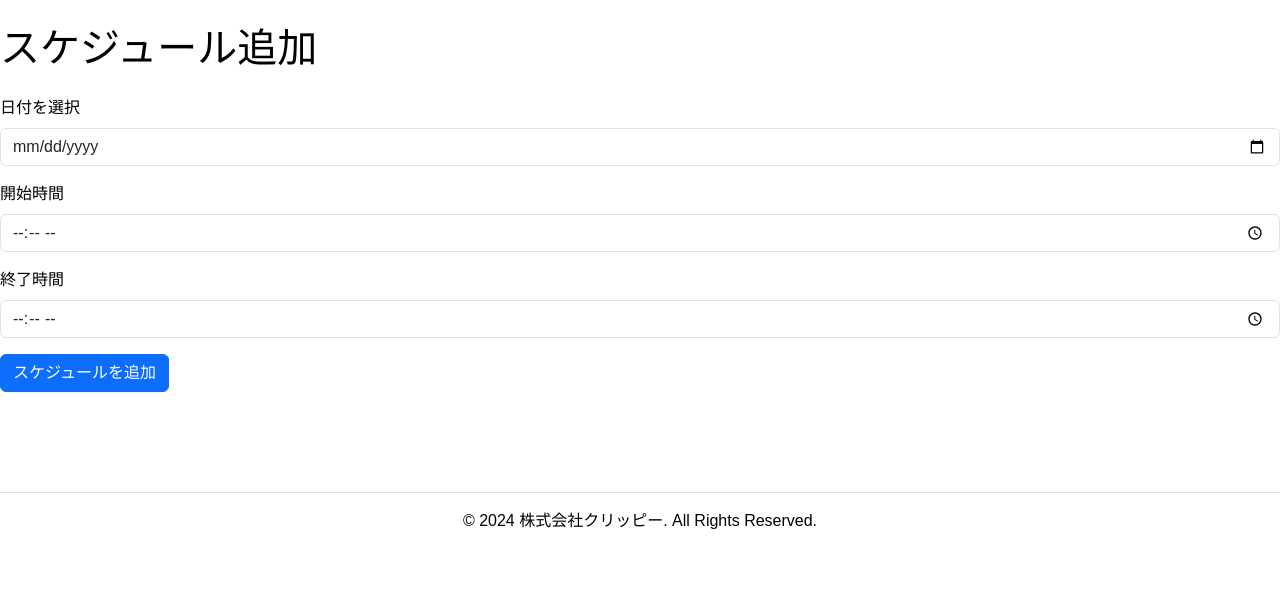
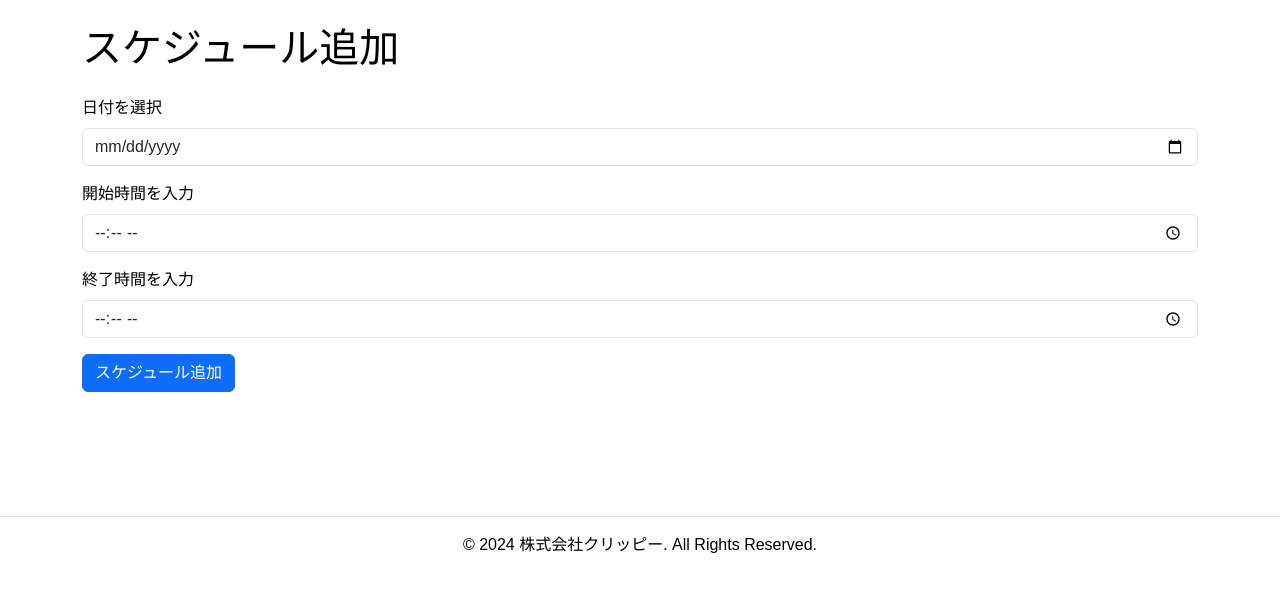
Before and after one commit to TakumiIsibasi/cleaningreservationsite, a Django app: page /employeeaccounts/employeescheduleaddition in a window 1280 px wide. Shown: the part 77-669 px from the top of the page. Run offline with Django 4.2, Linux system fonts and the light colour scheme.

Commit message:
jjjjjjjjjjj

```diff
--- a/employeeaccounts/templates/4employeescheduleaddition.html
+++ b/employeeaccounts/templates/4employeescheduleaddition.html
@@ -1,38 +1,36 @@
-{% extends 'basec.html' %}  <!-- 修正: 適切なベーステンプレート basea.html を継承 -->
+{% extends 'basec.html' %}  <!-- 基本レイアウトテンプレート(basec.html)を継承 -->
 
 {% block title %}
     スケジュール追加
 {% endblock %}
 
 {% block content %}
-    <h1 class="my-4">スケジュール追加</h1>
+    <div class="container my-4">
+        <h1 class="mb-4">スケジュール追加</h1>
 
         <!-- スケジュール追加フォーム -->
         <form id="scheduleForm" class="needs-validation" novalidate>
-        <div class="mb-3">
             <input type="hidden" id="user_id" value="1">
-        </div>
+
             <div class="mb-3">
                 <label for="date" class="form-label">日付を選択</label>
                 <input type="date" id="date" class="form-control" required>
-            <div class="invalid-feedback">
-                有効な日付を選択してください。
+                <div class="invalid-feedback">日付を選択してください。</div>
             </div>
+
+            <div class="mb-3">
+                <label for="start_time" class="form-label">開始時間を入力</label>
+                <input type="time" id="start_time" class="form-control" required>
+                <div class="invalid-feedback">開始時間を入力してください。</div>
             </div>
+
             <div class="mb-3">
-            <label for="start_time" class="form-label">開始時間</label>
-            <input type="time" id="start_time" class="form-control" required>
-            <div class="invalid-feedback">
-                開始時間を入力してください。
+                <label for="end_time" class="form-label">終了時間を入力</label>
+                <input type="time" id="end_time" class="form-control" required>
+                <div class="invalid-feedback">終了時間を入力してください。</div>
             </div>
+
+            <button type="submit" class="btn btn-primary">スケジュール追加</button>
+        </form>
     </div>
-        <div class="mb-3">
-            <label for="end_time" class="form-label">終了時間</label>
-            <input type="time" id="end_time" class="form-control" required>
-            <div class="invalid-feedback">
-                終了時間を入力してください。
-            </div>
-        </div>
-        <button type="submit" class="btn btn-primary">スケジュールを追加</button>
-    </form>
 {% endblock %}
--- a/employeeaccounts/templates/4employeescheduleconfirmation.html
+++ b/employeeaccounts/templates/4employeescheduleconfirmation.html
@@ -10,9 +10,9 @@
 
         <!-- ボタンの配置 -->
         <div class="mb-4">
-            <button class="btn btn-primary me-2" onclick="location.href='従業員スケジュール追加画面.html'">スケジュールを追加</button>
-            <button class="btn btn-danger me-2" onclick="location.href='従業員スケジュール削除画面.html'">スケジュールを削除</button>
-            <button class="btn btn-warning" onclick="location.href='従業員スケジュール変更画面.html'">スケジュールを変更</button>
+            <a href="{% url 'employeeaccounts:employeescheduleaddition' %}" class="btn btn-primary me-2">スケジュールを追加</a>
+            <a href="{% url 'employeeaccounts:employeeschedulechange' %}" class="btn btn-primary me-2">スケジュールを変更</a>
+            <a href="{% url 'employeeaccounts:employeescheduledeletion' %}" class="btn btn-danger me-2">スケジュールを削除</a>
         </div>
 
         <!-- スケジュールテーブル -->
```
Also changed, not shown: accounts/admin.py (+6 -3 lines), accounts/models.py (+19 -0 lines), accounts/views.py (+32 -9 lines), employeeaccounts/templates/4employeeschedulechange.html (+16 -18 lines), employeeaccounts/templates/4employeescheduledeletion.html (+4 -17 lines), accounts/migrations/0001_initial.py. Lines whose indentation alone changed are shown as unchanged.
